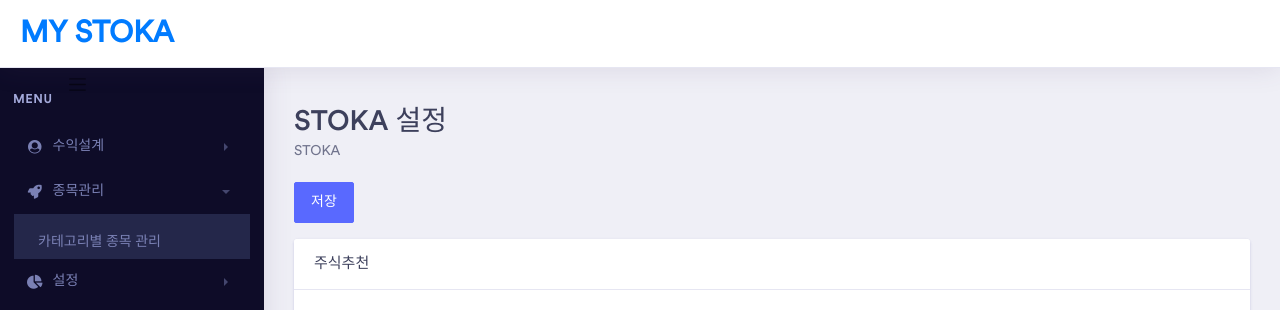
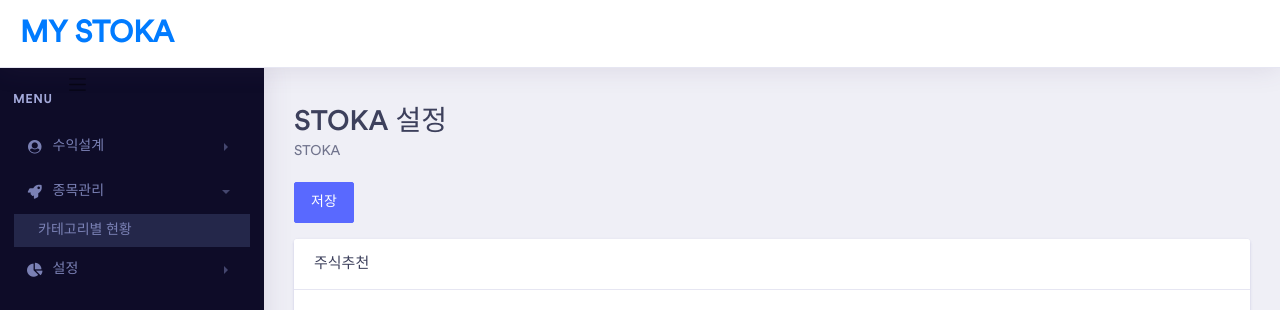
Before and after one commit to masima305/mySTOKA, a Django app: page /stoka/main in a window 1280 px wide, after a click on "종목관리". Shown: the top 310 px of the page. Run offline with Django 3.2, Linux system fonts and the light colour scheme; data that the repository does not hold is empty; some libraries are stand-ins or nearby versions; some web fonts are replaced.

Commit message:
사이드바 링크 연결

```diff
--- a/ledgbook/templates/ledgbook/ledgbook_sidebar.html
+++ b/ledgbook/templates/ledgbook/ledgbook_sidebar.html
@@ -34,7 +34,7 @@
                             <div id="submenu-1" class="collapse submenu" style="">
                                 <ul class="nav flex-column">
                                     <li class="nav-item">
-                                        <a class="nav-link" href="ledgbook_rich">
+                                        <a class="nav-link" href="{% url 'ledgbook_rich' %}">
                                             수익계획
                                         </a>
                                     </li>
@@ -48,10 +48,7 @@
                             <div id="submenu-2" class="collapse submenu" style="">
                                 <ul class="nav flex-column">
                                     <li class="nav-item">
-                                        <a class="nav-link" href="pages/cards.html"> <span class="badge badge-secondary">종목 탑픽 20</span></a>
-                                    </li>
-                                    <li class="nav-item">
-                                        <a class="nav-link" href="pages/general.html">카테고리별 종목 관리</a>
+                                        <a class="nav-link" href="{% url 'stoka_main' %}">카테고리별 현황</a>
                                     </li>
 <!--                                            <li class="nav-item">-->
 <!--                                                <a class="nav-link" href="pages/carousel.html"></a>-->
@@ -63,9 +60,9 @@
                             <a class="nav-link" href="#" data-toggle="collapse" aria-expanded="false" data-target="#submenu-3" aria-controls="submenu-3"><i class="fas fa-fw fa-chart-pie"></i>설정</a>
                             <div id="submenu-3" class="collapse submenu" style="">
                                 <ul class="nav flex-column">
-<!--                                            <li class="nav-item">-->
-<!--                                                <a class="nav-link" href="pages/chart-c3.html">C3 Charts</a>-->
-<!--                                            </li>-->
+                                    <li class="nav-item">
+                                        <a class="nav-link" href="{% url 'stoka_setting' %}">카테고리 및 종목관리</a>
+                                    </li>
                                 </ul>
                             </div>
                         </li>
--- a/ledgbook/templates/ledgbook/stoka_main.html
+++ b/ledgbook/templates/ledgbook/stoka_main.html
@@ -61,7 +61,7 @@
                             {% if stock_info_list %}
                                 {% for stock_info in stock_info_list %}
                                 <tr>
-                                        <td>idx</td>
+                                        <td>{{ forloop.counter }}</td>
                                         <td>{{stock_info.stock_name}}</td>        <!-- 종목명  -->
                                         <td>{{stock_info.stock_month_date}}</td>  <!-- 종목기준 -->
                                         <td>{{stock_info.stock_per}}</td>         <!-- 종목PER -->
--- a/ledgbook/views.py
+++ b/ledgbook/views.py
@@ -70,10 +70,14 @@
             last_finished_yn = bookmains[bookmains.count() - 1].finished_yn # else = Y or N
 
     # 새로운 월 정보 등록 시 필요한 것듯
-
-    last_prvBalance = bookmains[bookmains.count() - 1].cur_balance
-    last_month = int(bookmains[bookmains.count() - 1].month)+1
-    last_year = int(bookmains[bookmains.count() - 1].year)
+    if bookmains.count() > 0:
+        last_prvBalance = bookmains[bookmains.count() - 1].cur_balance
+        last_month = int(bookmains[bookmains.count() - 1].month)+1
+        last_year = int(bookmains[bookmains.count() - 1].year)
+    else :
+        last_prvBalance = 0
+        last_month = 0
+        last_year = 0
 
     #월이 막월이면 연도 +1, 월 1
     if(last_month>12) :
@@ -83,7 +87,10 @@
 
 
     # 개인세팅
-    personalSetting = PersonalSetting.objects.get(user=request.user)
+    try :
+        personalSetting = PersonalSetting.objects.get(user=request.user)
+    except Exception :
+        personalSetting = []
 
     # 통계
 
```
